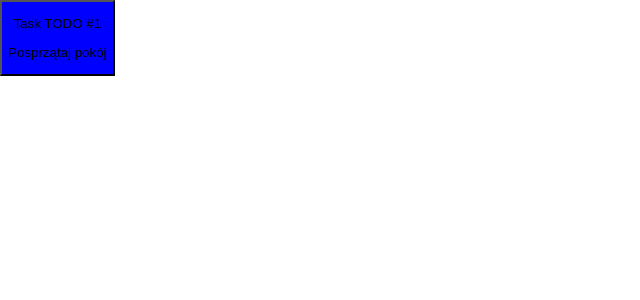
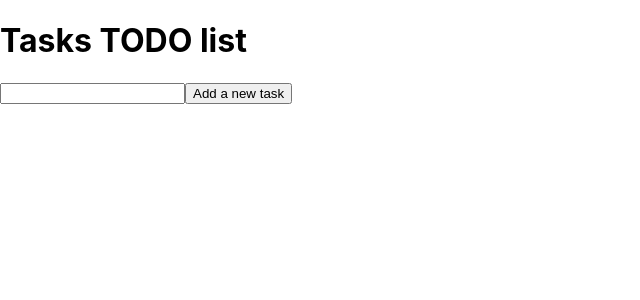
Before and after one commit to ddavid09/ecom2019-TODO-list-react-typescript, a React (Create React App) app: page / in a window 1280 px wide. Shown: the top 300 px of the page, without its empty margins (0-640 px from the left). Built offline with nearby package versions, Linux system fonts and the light colour scheme.

Commit message:
Dodawanie Taskow z Forma

```diff
--- a/src/App.tsx
+++ b/src/App.tsx
@@ -1,13 +1,52 @@
-import React from 'react';
+import React, { Component } from 'react';
+import Task from './components/Task';
+import TaskAddForm from './components/TaskAddForm';
 import Board from './components/Board';
 
+interface IAppState {
+  tasks: Task[];
+  newTaskText: string
+}
 
-const App: React.FC = () => {
-  return (
-    <div>
-      <Board />
-    </div>
-  );
+export class App extends Component<{}, IAppState> {
+  state = {
+    tasks: [],
+    newTaskText: ""
+  }
+
+  private addTask = (event: React.FormEvent<HTMLFormElement>) => {
+    event.preventDefault();
+
+    let tempTasks: Task[] = [];
+    tempTasks = this.state.tasks;
+    tempTasks.push(new Task({ id: this.state.tasks.length + 1, taskText: this.state.newTaskText }));
+    this.setState({
+      tasks: tempTasks,
+    });
+  };
+
+  private handleInputTextChange = (event: React.ChangeEvent<HTMLInputElement>) => {
+    let tempString: string = event.target.value;
+    console.log(tempString);
+    this.setState({
+      newTaskText: tempString,
+    })
+  };
+
+  render() {
+    return (
+      <div>
+        <h1>Tasks TODO list</h1>
+        <TaskAddForm
+          onChange={this.handleInputTextChange}
+          onAdd={this.addTask}
+          inputText={this.state.newTaskText}
+        />
+        <Board tasks={this.state.tasks} />
+      </div >
+    );
+  }
+
 }
 
 export default App;
--- a/src/components/Board.tsx
+++ b/src/components/Board.tsx
@@ -1,12 +1,21 @@
 import React, { Component } from 'react'
 import Task from './Task';
 
+interface IBoardProps {
+    tasks: Task[];
+}
 
-export class Board extends Component {
+export class Board extends Component<IBoardProps> {
+
+
     render() {
         return (
             <div>
-                <Task id={1} taskText="Posprzątaj pokój" />
+                <ul>
+                    {this.props.tasks.map(task => (
+                        <Task id={task.props.id} taskText={task.props.taskText} />
+                    ))}
+                </ul>
             </div>
         )
     }
--- a/src/components/Task.tsx
+++ b/src/components/Task.tsx
@@ -6,24 +6,31 @@ interface ITaskProps {
 }
 
 interface ITaskState {
+    text: string;
     isDone: boolean;
     color: string;
 }
 
 
 export class Task extends Component<ITaskProps, ITaskState> {
-
     state: ITaskState;
 
     constructor(props: ITaskProps) {
         super(props);
-        this.state = { isDone: false, color: 'blue' };
+        this.state = { text: this.props.taskText, isDone: false, color: 'blue' };
+        console.log("utworzono nowego taska: #" + this.props.id + " " + this.props.taskText);
     }
 
     setDone = () => {
         this.setState({
             isDone: true,
             color: 'red'
+        })
+    }
+
+    changeText = (txt: string) => {
+        this.setState({
+            text: txt,
         })
     }
 
--- /dev/null
+++ b/src/components/TaskAddForm.tsx
@@ -0,0 +1,21 @@
+import React, { FunctionComponent } from 'react'
+
+interface IFormProps {
+    onChange: (event: React.ChangeEvent<HTMLInputElement>) => void;
+    onAdd: (event: React.FormEvent<HTMLFormElement>) => void;
+    inputText: string;
+}
+
+const TaskAddForm: FunctionComponent<IFormProps> = ({
+    onChange,
+    onAdd,
+    inputText
+}) => (
+        <form onSubmit={onAdd}>
+            <input onChange={onChange} />
+            <button type="submit">Add a new task</button>
+        </form>
+    );
+
+
+export default TaskAddForm
```
Also changed, not shown: src/components/TaskAdd.tsx (deleted, +0 -10 lines).
